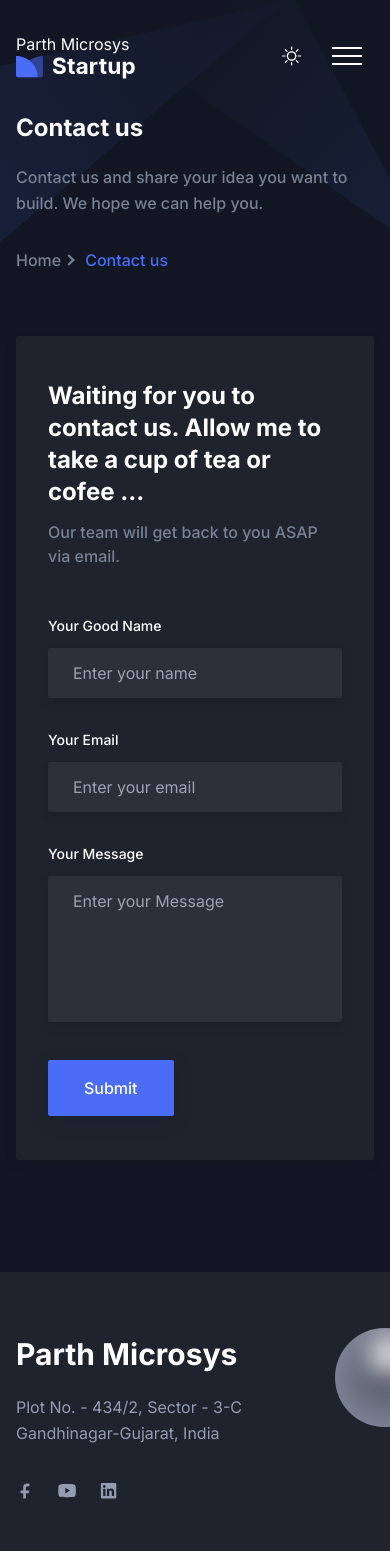
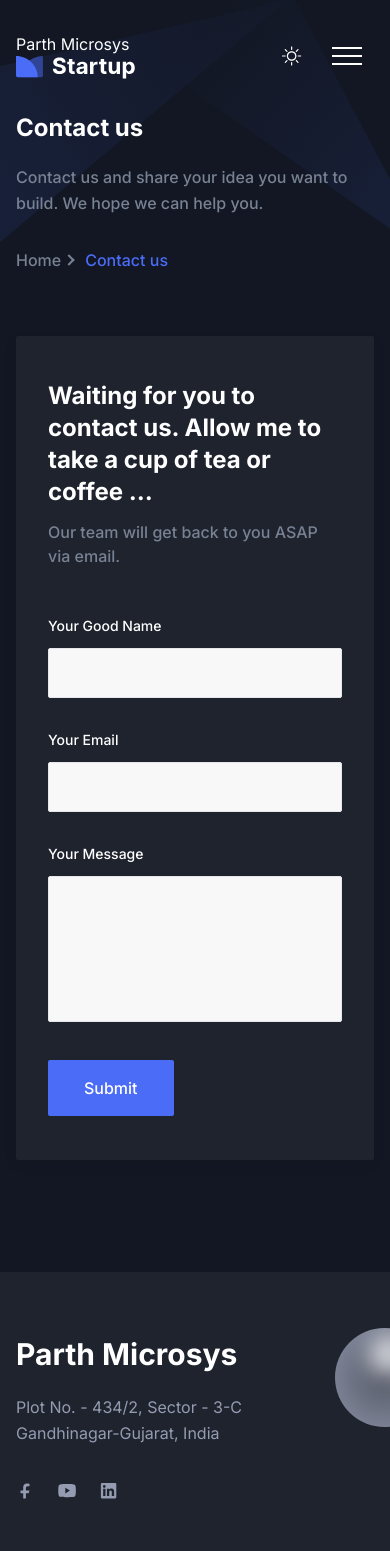
Before and after one commit to prem30488/parthmicrosys, a Next.js app: page /contact in a window 390 px wide. Shown: the top 1551 px of the page. Built offline with nearby package versions, Linux system fonts and the light colour scheme.

Commit message:
added email feature in contact us
added email feature in contact us

```diff
--- a/package.json
+++ b/package.json
@@ -13,8 +13,10 @@
     "eslint-config-next": "^14.1.0",
     "next": "^14.1.0",
     "next-themes": "^0.2.1",
+    "nodemailer": "^8.0.1",
     "react": "^18.2.0",
     "react-dom": "^18.2.0",
+    "react-hot-toast": "^2.6.0",
     "react-modal-video": "^2.0.1"
   },
   "devDependencies": {
--- a/src/app/layout.tsx
+++ b/src/app/layout.tsx
@@ -6,7 +6,7 @@ import ScrollToTop from "@/components/ScrollToTop";
 import { Inter } from "next/font/google";
 import "node_modules/react-modal-video/css/modal-video.css";
 import "../styles/index.css";
-
+import { Toaster } from "react-hot-toast";
 const inter = Inter({ subsets: ["latin"] });
 
 export default function RootLayout({
@@ -26,6 +26,7 @@ export default function RootLayout({
         <Providers>
           <Header />
           {children}
+          <Toaster position="top-right" reverseOrder={false} />
           <Footer />
           <ScrollToTop />
         </Providers>
--- a/src/components/Contact/index.tsx
+++ b/src/components/Contact/index.tsx
@@ -1,81 +1,110 @@
-import NewsLatterBox from "./NewsLatterBox";
+"use client";
+
+import { useState } from "react";
+import toast from "react-hot-toast";
+import { sendEmail } from "../../lib/actions";
 
 const Contact = () => {
+  const [loading, setLoading] = useState(false);
+
+  async function handleSubmit(e: React.FormEvent<HTMLFormElement>) {
+    e.preventDefault(); // ✅ prevents page reload
+
+    if (loading) return; // extra safety
+
+    setLoading(true);
+
+    const formData = new FormData(e.currentTarget);
+
+    const result = await sendEmail(formData);
+
+    setLoading(false);
+
+    if (result.success) {
+      toast.success("Message sent successfully!");
+      e.currentTarget.reset(); // optional: clear form
+    } else {
+      toast.error("Something went wrong.");
+    }
+  }
+
   return (
     <section id="contact" className="overflow-hidden py-16 md:py-20 lg:py-28">
       <div className="container">
         <div className="-mx-4 flex flex-wrap">
           <div className="w-full px-4 lg:w-7/12 xl:w-8/12">
-            <div
-              className="mb-12 rounded-sm bg-white px-8 py-11 shadow-three dark:bg-gray-dark sm:p-[55px] lg:mb-5 lg:px-8 xl:p-[55px]"
-              data-wow-delay=".15s
-              "
-            >
-              <h2 className="mb-3 text-2xl font-bold text-black dark:text-white sm:text-3xl lg:text-2xl xl:text-3xl">
-                Waiting for you to contact us. Allow me to take a cup of tea or cofee ...
+            <div className="mb-12 rounded-sm bg-white px-8 py-11 shadow-three dark:bg-gray-dark sm:p-[55px]">
+
+              <h2 className="mb-3 text-2xl font-bold text-black dark:text-white">
+                Waiting for you to contact us. Allow me to take a cup of tea or coffee ...
               </h2>
+
               <p className="mb-12 text-base font-medium text-body-color">
                 Our team will get back to you ASAP via email.
               </p>
-              <form>
+
+              <form onSubmit={handleSubmit}>
                 <div className="-mx-4 flex flex-wrap">
+
                   <div className="w-full px-4 md:w-1/2">
                     <div className="mb-8">
-                      <label
-                        htmlFor="name"
-                        className="mb-3 block text-sm font-medium text-dark dark:text-white"
-                      >
+                      <label className="mb-3 block text-sm font-medium">
                         Your Good Name
                       </label>
                       <input
+                        name="name"
                         type="text"
-                        placeholder="Enter your name"
-                        className="border-stroke w-full rounded-sm border bg-[#f8f8f8] px-6 py-3 text-base text-body-color outline-none focus:border-primary dark:border-transparent dark:bg-[#2C303B] dark:text-body-color-dark dark:shadow-two dark:focus:border-primary dark:focus:shadow-none"
+                        required
+                        className="w-full rounded-sm border bg-[#f8f8f8] px-6 py-3"
                       />
                     </div>
                   </div>
+
                   <div className="w-full px-4 md:w-1/2">
                     <div className="mb-8">
-                      <label
-                        htmlFor="email"
-                        className="mb-3 block text-sm font-medium text-dark dark:text-white"
-                      >
+                      <label className="mb-3 block text-sm font-medium">
                         Your Email
                       </label>
                       <input
+                        name="email"
                         type="email"
-                        placeholder="Enter your email"
-                        className="border-stroke w-full rounded-sm border bg-[#f8f8f8] px-6 py-3 text-base text-body-color outline-none focus:border-primary dark:border-transparent dark:bg-[#2C303B] dark:text-body-color-dark dark:shadow-two dark:focus:border-primary dark:focus:shadow-none"
+                        required
+                        className="w-full rounded-sm border bg-[#f8f8f8] px-6 py-3"
                       />
                     </div>
                   </div>
+
                   <div className="w-full px-4">
                     <div className="mb-8">
-                      <label
-                        htmlFor="message"
-                        className="mb-3 block text-sm font-medium text-dark dark:text-white"
-                      >
+                      <label className="mb-3 block text-sm font-medium">
                         Your Message
                       </label>
                       <textarea
                         name="message"
                         rows={5}
-                        placeholder="Enter your Message"
-                        className="border-stroke w-full resize-none rounded-sm border bg-[#f8f8f8] px-6 py-3 text-base text-body-color outline-none focus:border-primary dark:border-transparent dark:bg-[#2C303B] dark:text-body-color-dark dark:shadow-two dark:focus:border-primary dark:focus:shadow-none"
+                        required
+                        className="w-full resize-none rounded-sm border bg-[#f8f8f8] px-6 py-3"
                       ></textarea>
                     </div>
                   </div>
+
                   <div className="w-full px-4">
-                    <button className="rounded-sm bg-primary px-9 py-4 text-base font-medium text-white shadow-submit duration-300 hover:bg-primary/90 dark:shadow-submit-dark">
-                      Submit
+                    <button
+                      type="submit"
+                      disabled={loading}
+                      className={`rounded-sm px-9 py-4 text-base font-medium text-white duration-300 ${loading
+                        ? "bg-gray-400 cursor-not-allowed"
+                        : "bg-primary hover:bg-primary/90"
+                        }`}
+                    >
+                      {loading ? "Sending..." : "Submit"}
                     </button>
                   </div>
+
                 </div>
               </form>
+
             </div>
-          </div>
-          <div className="w-full px-4 lg:w-5/12 xl:w-4/12">
-            {/*   <NewsLatterBox /> */}
           </div>
         </div>
       </div>
--- /dev/null
+++ b/src/lib/actions.ts
@@ -0,0 +1,31 @@
+"use server";
+import nodemailer from "nodemailer";
+
+export async function sendEmail(formData: FormData) {
+    const name = formData.get("name");
+    const email = formData.get("email");
+    const message = formData.get("message");
+
+    // Create a transporter using your email provider's SMTP settings
+    const transporter = nodemailer.createTransport({
+        service: "gmail", // or your SMTP host
+        auth: {
+            user: process.env.EMAIL_USER, // Your email
+            pass: process.env.EMAIL_PASS, // Your "App Password" (not your login password)
+        },
+    });
+
+    try {
+        await transporter.sendMail({
+            from: process.env.EMAIL_USER,
+            to: "parthprem30488@gmail.com",
+            replyTo: email as string,
+            subject: `New Contact from ${name}`,
+            text: `Name: ${name}\nEmail: ${email}\n\nMessage: ${message}`,
+        });
+        return { success: true };
+    } catch (error) {
+        console.error(error);
+        return { error: "Failed to send email" };
+    }
+}
```
Also changed, not shown: 1 other file (tests, documents, lock files or other folders).
